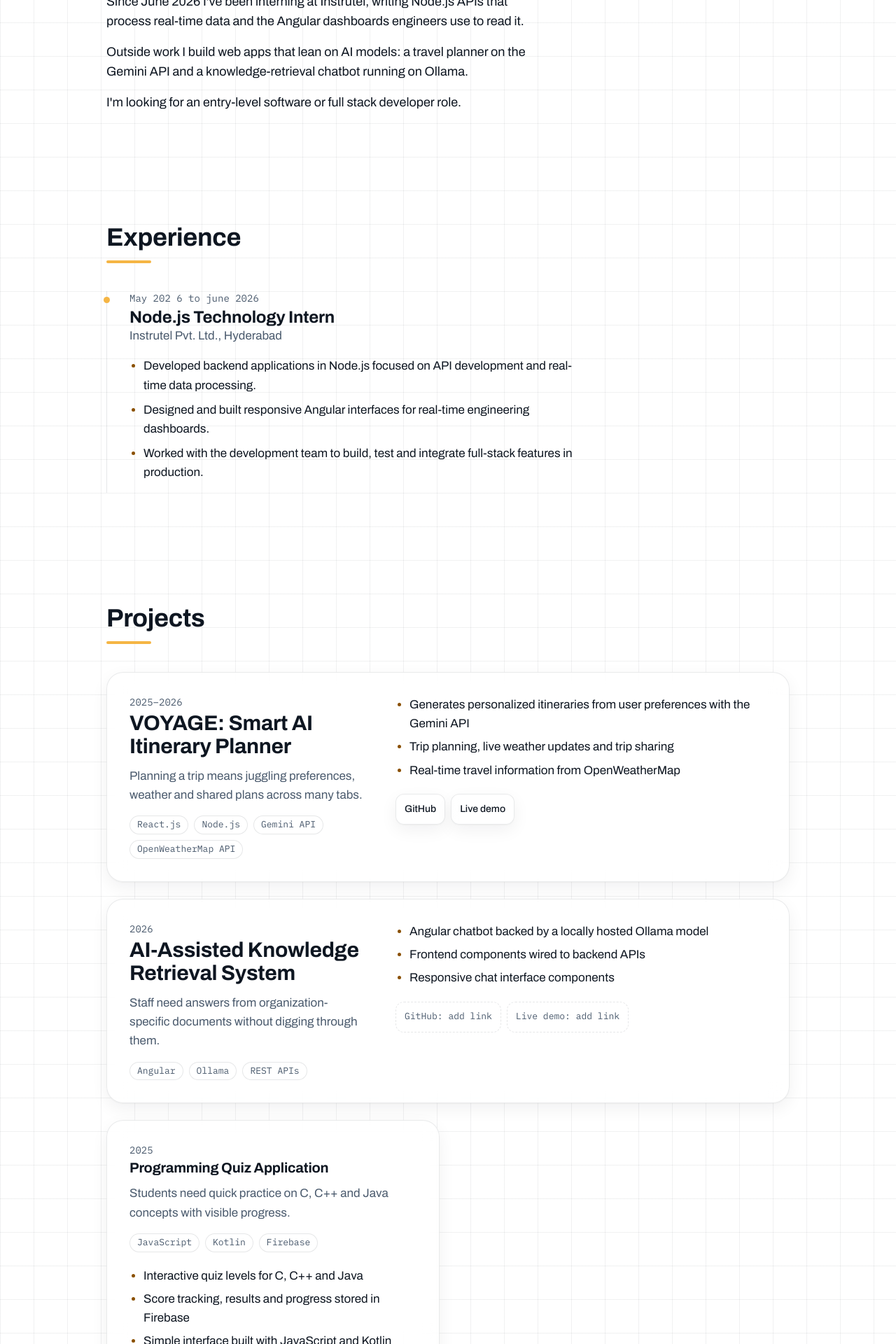
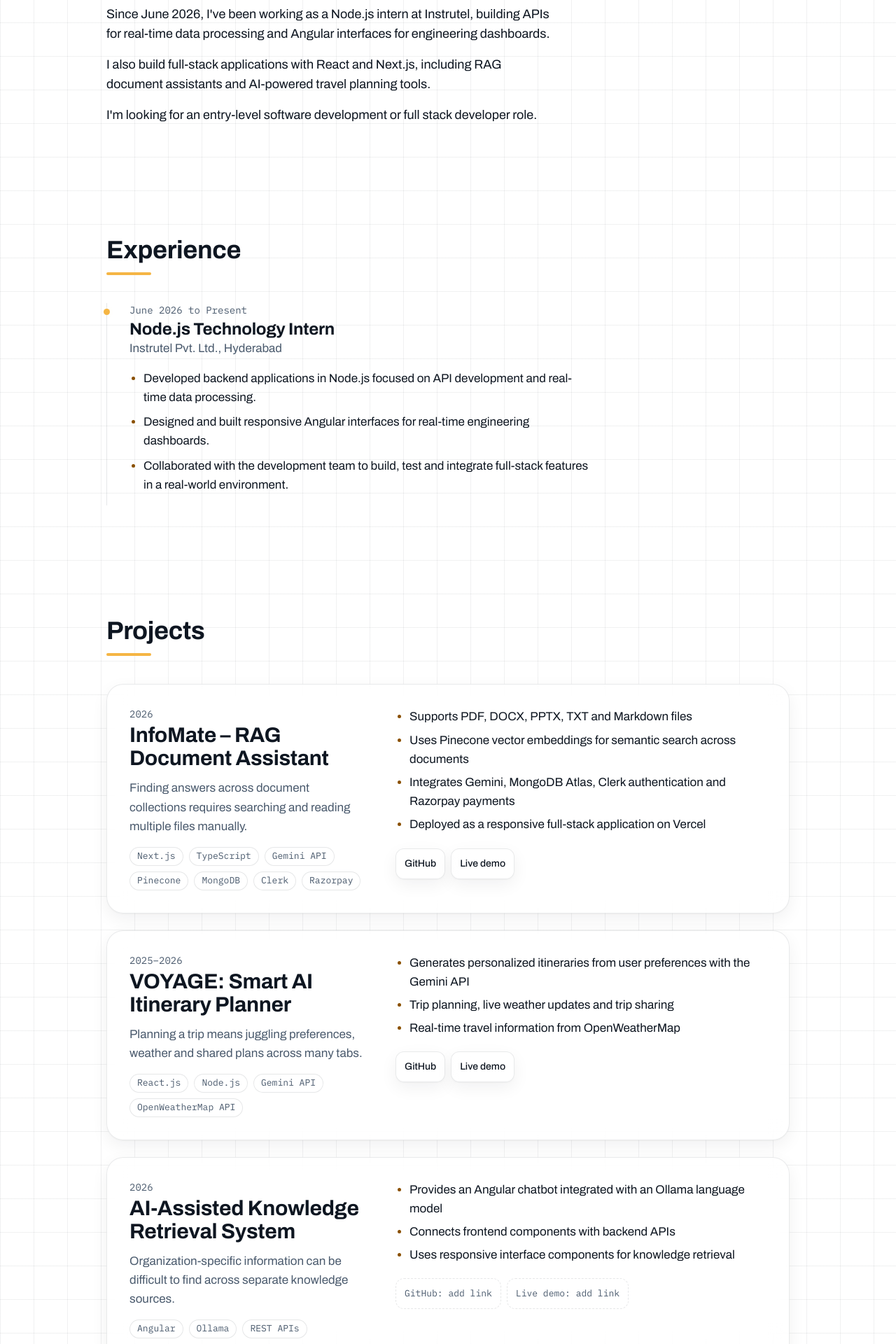
Before and after one commit to balasupriyak/Portfolio, a React (Vite) app: page / in a window 1280 px wide. Shown: the part 880-2800 px from the top of the page at 70% size. Built offline with nearby package versions, Linux system fonts and the light colour scheme.

Commit message:
Modified resume

```diff
--- a/index.html
+++ b/index.html
@@ -6,7 +6,7 @@
     <title>Karibandi Bala Supriya | Software Developer</title>
     <meta
       name="description"
-      content="Computer Science undergraduate at MVSR Engineering College. Node.js and Angular intern at Instrutel, building real-time dashboards, REST APIs and AI-assisted web apps."
+      content="Computer Science undergraduate at MVSR Engineering College. Building Node.js, Angular, React and RAG-based AI applications."
     />
     <meta name="author" content="Karibandi Bala Supriya" />
     <meta name="theme-color" content="#FFFFFF" />
@@ -19,7 +19,7 @@
     <meta property="og:title" content="Karibandi Bala Supriya | Software Developer" />
     <meta
       property="og:description"
-      content="Node.js and Angular intern building real-time dashboards, REST APIs and AI-assisted web apps."
+      content="Building Node.js, Angular, React and RAG-based AI applications."
     />
     <!-- TODO: add a 1200x630 image at public/og-image.png -->
     <meta property="og:image" content="https://YOUR-DOMAIN/og-image.png" />
--- a/src/data/portfolio.ts
+++ b/src/data/portfolio.ts
@@ -40,11 +40,11 @@ export const profile = {
   shortName: "Supriya",
   role: "Software Engineer / Full Stack Developer ",
   positioning:
-    "I build Node.js backends and Angular and React interfaces, currently for real-time engineering dashboards at Instrutel.",
-  terminal: { command: "whoami", output: "cse undergrad, node.js intern at instrutel, open to entry-level roles" },
+    "Computer Science undergraduate building Node.js backends, React and Angular interfaces, and RAG-based AI applications.",
+  terminal: { command: "whoami", output: "cse undergrad, full-stack and AI developer, open to entry-level roles" },
   location: "Hyderabad, India",
   studying: "B.E. CSE, MVSR (2027)",
-  status: "Open to entry-level roles",
+  status: "Open to entry-level SDE / Full Stack roles",
   email: "balasupriyak@gmail.com",
   phone: "+91 9014400816",
   linkedin: "https://www.linkedin.com/in/bala-supriya",
@@ -55,9 +55,9 @@ export const profile = {
 
 export const about: string[] = [
   "I'm a Computer Science student at MVSR Engineering College in Hyderabad, graduating in 2027.",
-  "Since June 2026 I've been interning at Instrutel, writing Node.js APIs that process real-time data and the Angular dashboards engineers use to read it.",
-  "Outside work I build web apps that lean on AI models: a travel planner on the Gemini API and a knowledge-retrieval chatbot running on Ollama.",
-  "I'm looking for an entry-level software or full stack developer role.",
+  "Since June 2026, I've been working as a Node.js intern at Instrutel, building APIs for real-time data processing and Angular interfaces for engineering dashboards.",
+  "I also build full-stack applications with React and Next.js, including RAG document assistants and AI-powered travel planning tools.",
+  "I'm looking for an entry-level software development or full stack developer role.",
 ];
 
 export const experience: Role[] = [
@@ -65,19 +65,32 @@ export const experience: Role[] = [
     title: "Node.js Technology Intern",
     company: "Instrutel Pvt. Ltd.",
     location: "Hyderabad",
-    start: "May 202 6",
-    end: "june 2026",
+    start: "June 2026",
+    end: "Present",
     points: [
       "Developed backend applications in Node.js focused on API development and real-time data processing.",
       "Designed and built responsive Angular interfaces for real-time engineering dashboards.",
-      "Worked with the development team to build, test and integrate full-stack features in production.",
+      "Collaborated with the development team to build, test and integrate full-stack features in a real-world environment.",
     ],
   },
-  // TODO: the resume mentions an internship at AIMERS under Achievements.
-  // Add it here with title, dates and 2–3 bullets once confirmed.
 ];
 
 export const projects: Project[] = [
+  {
+    title: "InfoMate – RAG Document Assistant",
+    year: "2026",
+    problem: "Finding answers across document collections requires searching and reading multiple files manually.",
+    stack: ["Next.js", "TypeScript", "Gemini API", "Pinecone", "MongoDB", "Clerk", "Razorpay"],
+    features: [
+      "Supports PDF, DOCX, PPTX, TXT and Markdown files",
+      "Uses Pinecone vector embeddings for semantic search across documents",
+      "Integrates Gemini, MongoDB Atlas, Clerk authentication and Razorpay payments",
+      "Deployed as a responsive full-stack application on Vercel",
+    ],
+    github: "https://github.com/balasupriyak/InfoMate",
+    demo: "https://info-mate-rej97o79o-supriya-a6d9.vercel.app/",
+    featured: true,
+  },
   {
     title: "VOYAGE: Smart AI Itinerary Planner",
     year: "2025–2026",
@@ -95,54 +108,39 @@ export const projects: Project[] = [
   {
     title: "AI-Assisted Knowledge Retrieval System",
     year: "2026",
-    problem: "Staff need answers from organization-specific documents without digging through them.",
+    problem: "Organization-specific information can be difficult to find across separate knowledge sources.",
     stack: ["Angular", "Ollama", "REST APIs"],
     features: [
-      "Angular chatbot backed by a locally hosted Ollama model",
-      "Frontend components wired to backend APIs",
-      "Responsive chat interface components",
+      "Provides an Angular chatbot integrated with an Ollama language model",
+      "Connects frontend components with backend APIs",
+      "Uses responsive interface components for knowledge retrieval",
     ],
-    github: null, // TODO
-    demo: null, // TODO
+    github: null,
+    demo: null,
     featured: true,
-  },
-  {
-    title: "Programming Quiz Application",
-    year: "2025",
-    problem: "Students need quick practice on C, C++ and Java concepts with visible progress.",
-    stack: ["JavaScript", "Kotlin", "Firebase"],
-    features: [
-      "Interactive quiz levels for C, C++ and Java",
-      "Score tracking, results and progress stored in Firebase",
-      "Simple interface built with JavaScript and Kotlin",
-    ],
-    github: "https://github.com/balasupriyak/quizzapp",
-    demo: false,
-    featured: false,
   },
 ];
 
-// No Cloud/DevOps group: the resume lists none. Add one when it does.
 export const skills: SkillGroup[] = [
-  { name: "Languages", items: ["Python", "JavaScript", "SQL", "C", "Kotlin"] },
-  { name: "Frontend", items: ["HTML", "CSS", "React.js", "Angular"] },
-  { name: "Backend", items: ["Node.js", "REST APIs", "Firebase"] },
-  { name: "AI / LLM", items: ["Gemini API", "Ollama"] },
-  { name: "Tools", items: ["Git", "GitHub", "VS Code", "MuleSoft", "Google Workspace"] },
+  { name: "Languages", items: ["Python", "SQL", "C"] },
+  { name: "Backend", items: ["Node.js", "REST APIs", "Real-time Data Processing"] },
+  { name: "Frontend", items: ["HTML", "CSS", "React.js", "Angular", "Responsive Design"] },
+  { name: "Databases", items: ["SQL (Oracle)", "MongoDB Atlas", "Pinecone (Vector DB)", "Firebase"] },
+  { name: "AI / APIs", items: ["RAG", "Google Gemini API", "Ollama", "OpenWeatherMap API"] },
+  { name: "Tools & Practices", items: ["Git", "GitHub", "Visual Studio Code", "MuleSoft", "Vercel Deployment"] },
 ];
 
 export const certifications: { name: string; issuer: string }[] = [
   { name: "Java Full Stack Developer", issuer: "AICTE" },
   { name: "Python Full Stack Developer", issuer: "AICTE" },
   { name: "Database Programming with SQL", issuer: "Oracle Academy" },
-  { name: "Artificial Intelligence: Deep Learning", issuer: "AIMER Society" },
+  { name: "Artificial Intelligence – Deep Learning", issuer: "AIMER Society" },
 ];
 
 export const achievements: string[] = [
   "Certificate of Merit for a paper presentation at CSI Fusion",
-  "Industry internships at AIMERS and Instrutel Pvt. Ltd.",
-  "Took part in hackathons and technical events",
-  "Contributed to team technical projects and managed creative projects end to end",
+  "Participated in hackathons and technical events",
+  "Led creative and technical projects",
 ];
 
 export const education: School[] = [
@@ -185,6 +183,6 @@ export const nav = [
 // Timeline rows in the hero profile card (oldest first).
 export const milestones = [
   { when: "2023", what: "Started B.E. CSE at MVSR" },
-  { when: "2025", what: "Built VOYAGE and the quiz app" },
-  { when: "May 2026", what: "Worked in Instrutel as Node.js intern" },
+  { when: "2025", what: "Built VOYAGE" },
+  { when: "2026", what: "Built InfoMate and joined Instrutel" },
 ];
```
Also changed, not shown: 1 other file (tests, documents, lock files or other folders).
